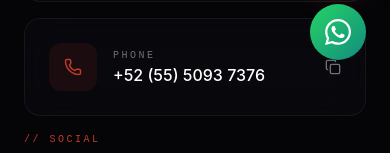
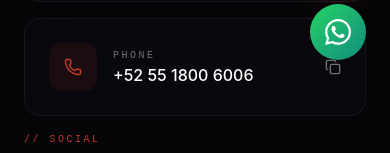
Before and after one commit to HARIOM-JHA01/Rolplay-webpage-20, a React (Create React App) app: page /contact in a window 390 px wide. Shown: the part 760-913 px from the top of the page. Built offline with nearby package versions, Linux system fonts and the light colour scheme; no server answers; a web font is replaced by a local one.

Commit message:
Update phone number to +52 55 1800 6006 across all pages and locales
https://claude.ai/code/session_01CrSvrG6YZRmt7MXUemBE39

```diff
--- a/src/locales/en.json
+++ b/src/locales/en.json
@@ -170,7 +170,7 @@
     "title": "Contact Us",
     "body": "We're here to support you!",
     "email": "info@rolplay.ai",
-    "phone": "+52 (55) 5093 7376",
+    "phone": "+52 55 1800 6006",
     "locations": "Toronto · Monterrey · CDMX",
     "send": "Send",
     "sending": "Sending…"
--- a/src/locales/es.json
+++ b/src/locales/es.json
@@ -170,7 +170,7 @@
     "title": "Contáctanos",
     "body": "¡Estamos aquí para apoyarte!",
     "email": "info@rolplay.ai",
-    "phone": "+52 (55) 5093 7376",
+    "phone": "+52 55 1800 6006",
     "locations": "Toronto · Monterrey · CDMX",
     "send": "Enviar",
     "sending": "Enviando…"
--- a/src/pages/Contact.jsx
+++ b/src/pages/Contact.jsx
@@ -89,7 +89,7 @@ export default function Contact() {
           <div className="lg:col-span-5 space-y-4">
             <div className="font-mono text-[10px] tracking-[0.25em] text-[#C0392B] uppercase mb-2">// DIRECT LINES</div>
             <CopyField label="Email" value="info@rolplay.ai" testid="contact-email-copy" />
-            <CopyField label="Phone" value="+52 (55) 5093 7376" testid="contact-phone-copy" />
+            <CopyField label="Phone" value="+52 55 1800 6006" testid="contact-phone-copy" />
 
             <div className="font-mono text-[10px] tracking-[0.25em] text-[#C0392B] uppercase mt-8 mb-3">// SOCIAL</div>
             <div className="flex items-center gap-3">
--- a/src/pages/Home.jsx
+++ b/src/pages/Home.jsx
@@ -420,7 +420,7 @@ export default function Home() {
             </a>
             <span className="text-zinc-700">·</span>
             <a
-              href="tel:+525550937376"
+              href="tel:+525518006006"
               className="text-zinc-300 hover:text-[#C0392B] transition"
               data-testid="home-contact-phone"
             >
```
